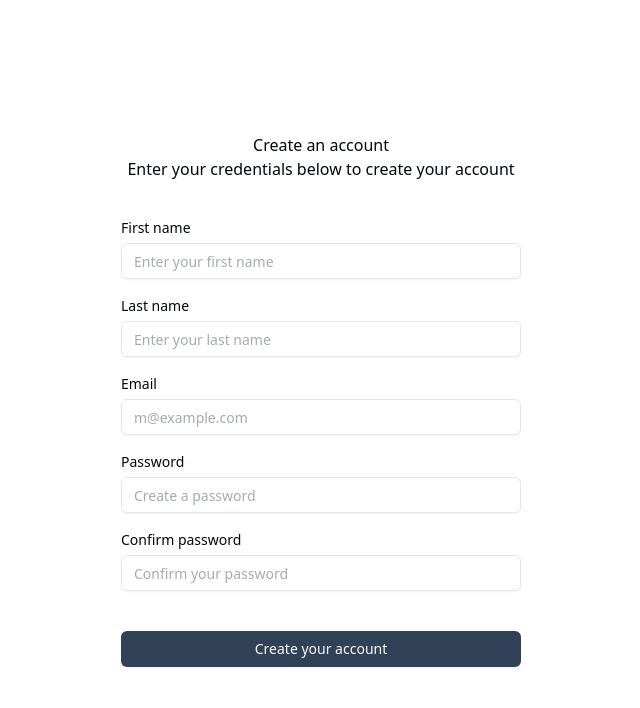
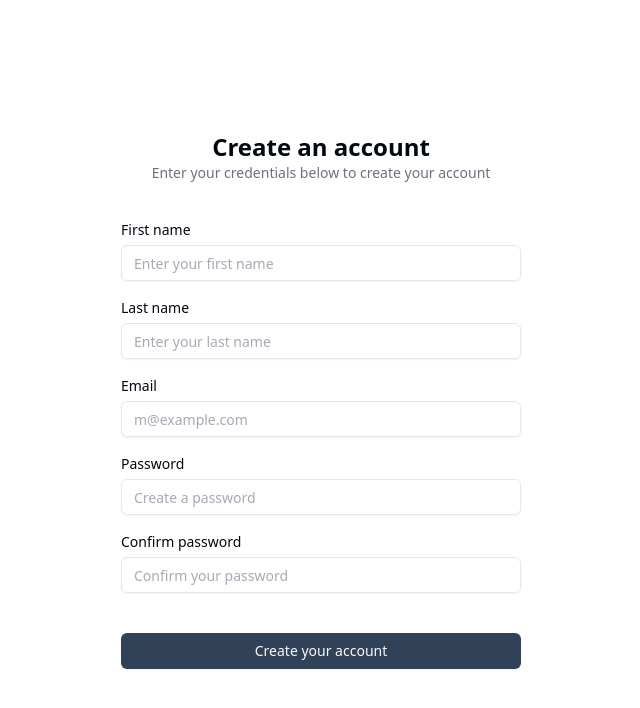
Before and after one commit to bluewave-labs/LangRoute, a Next.js app: page /register in a window 1280 px wide. Shown: the top 708 px of the page, without its empty margins (319-959 px from the left). Built offline with nearby package versions, Linux system fonts and the light colour scheme.

Commit message:
style(globals): add base typography classes & link style

```diff
--- a/src/app/globals.css
+++ b/src/app/globals.css
@@ -117,4 +117,20 @@
 	body {
 		@apply text-foreground bg-background;
 	}
+
+	/* Typography scale: heading + body text variants */
+	.h1{
+		@apply text-2xl font-semibold;
+	}
+	.body1{
+		@apply text-sm font-normal;
+	}
+	.body2{
+		@apply text-sm font-normal text-muted-foreground;
+	}
+
+	 /* Base link style */
+	a{
+		@apply text-sm underline underline-offset-4 hover:text-primary/80;
+	}
 }
```
